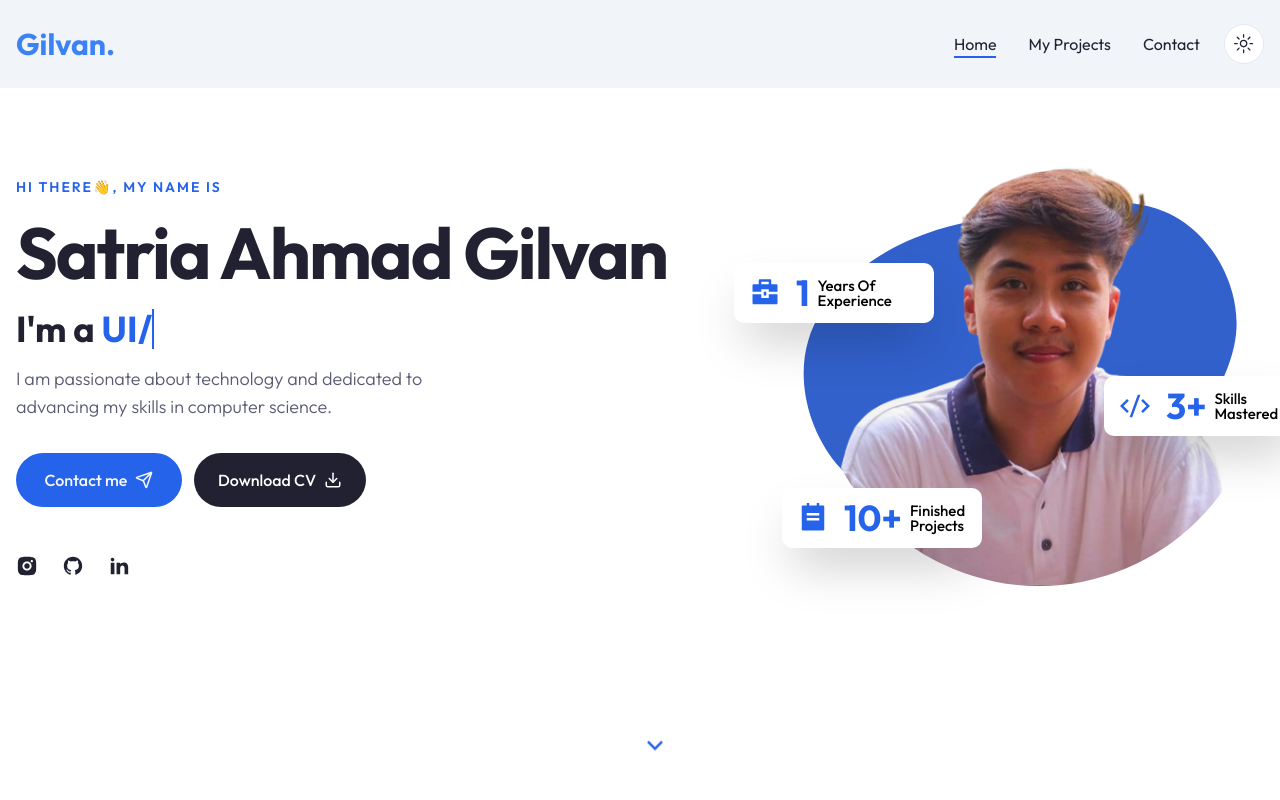
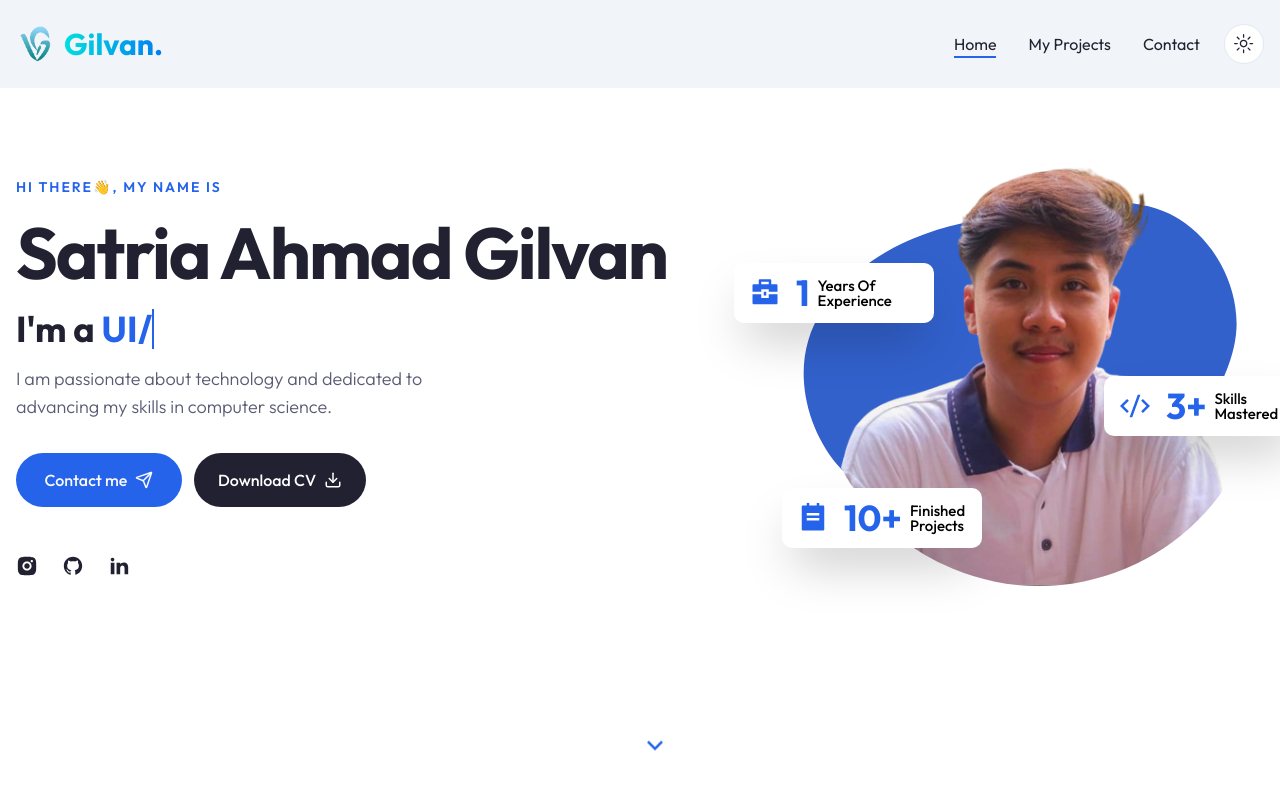
Before and after one commit to gillpann/personal-portfolio, a Next.js app: page / in a window 1280 px wide. Shown: the top 800 px of the page. Built offline with nearby package versions, Linux system fonts and the light colour scheme.

Commit message:
add logo

```diff
--- a/app/globals.css
+++ b/app/globals.css
@@ -139,3 +139,9 @@
 .smooth-bounce {
   animation: smooth-bounce 2s infinite;
 }
+
+.gradient-text {
+  background: linear-gradient(90deg, #00dfdf, #007cf0);
+  -webkit-background-clip: text;
+  -webkit-text-fill-color: transparent;
+}
--- a/components/Logo.jsx
+++ b/components/Logo.jsx
@@ -1,9 +1,11 @@
 import Link from "next/link";
+import Image from "next/image"
 
 const Logo = () => {
     return (
-        <Link href='/' className="text-blue-500 text-3xl font-bold hover:text-blue-700 transition duration-300 ease-in-out">
-            Gilvan.
+        <Link href='/' className="flex items-center text-3xl font-bold hover:text-blue-700 transition duration-300 ease-in-out">
+            <Image src='/mylogo.png' alt="logo" width={40} height={40} className="mr-2"/>
+            <span className="gradient-text">Gilvan.</span>
         </Link>
     )
 }
```
Also changed, not shown: public/logo.png (added), public/mylogo.png (added).
